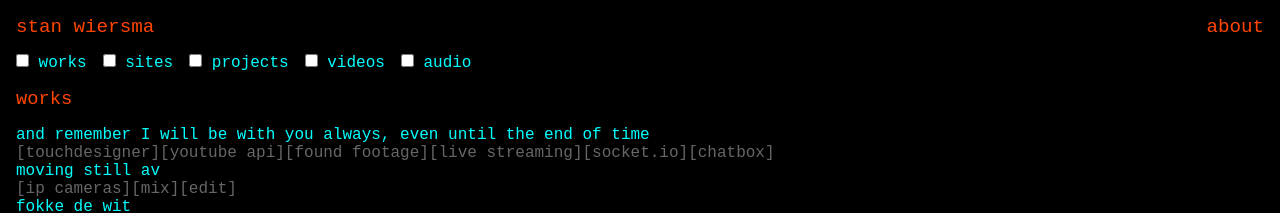
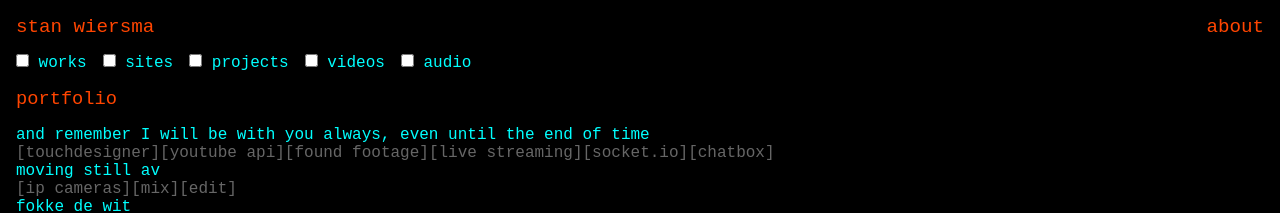
Before and after one commit to stanleyfrom96/portfolio, a Vue app: page / in a window 1280 px wide. Shown: the top 213 px of the page. Built offline with nearby package versions, Linux system fonts and the light colour scheme.

Commit message:
update works header to portfolio

```diff
--- a/src/views/Home.vue
+++ b/src/views/Home.vue
@@ -14,7 +14,7 @@
         </label>
       </div>
 
-      <h3>works</h3>
+      <h3>portfolio</h3>
       <ul class="works">
         <li v-for="(work, index) in filteredData" :key="work.slug" class="work">
           <RouterLink :to="getProjectRoute(work.slug)">
```
